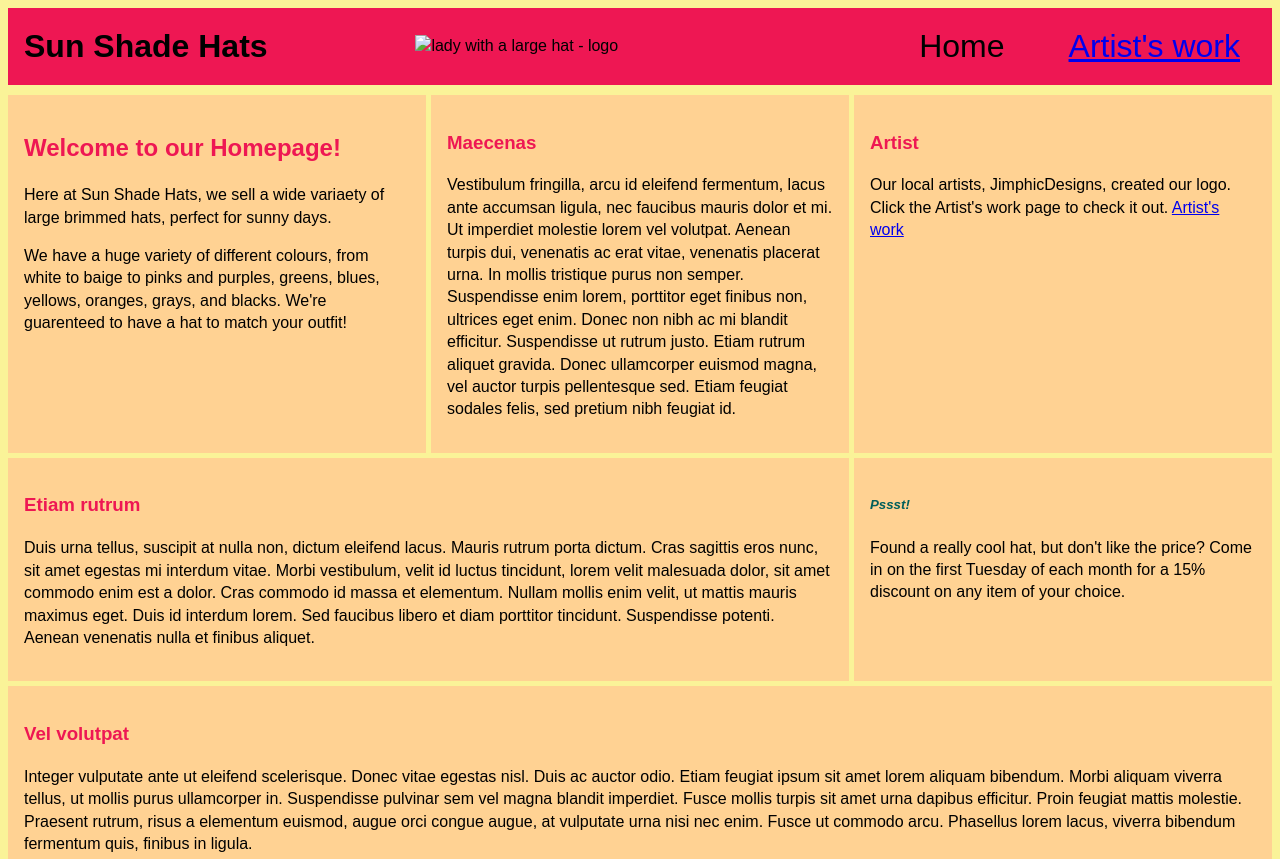
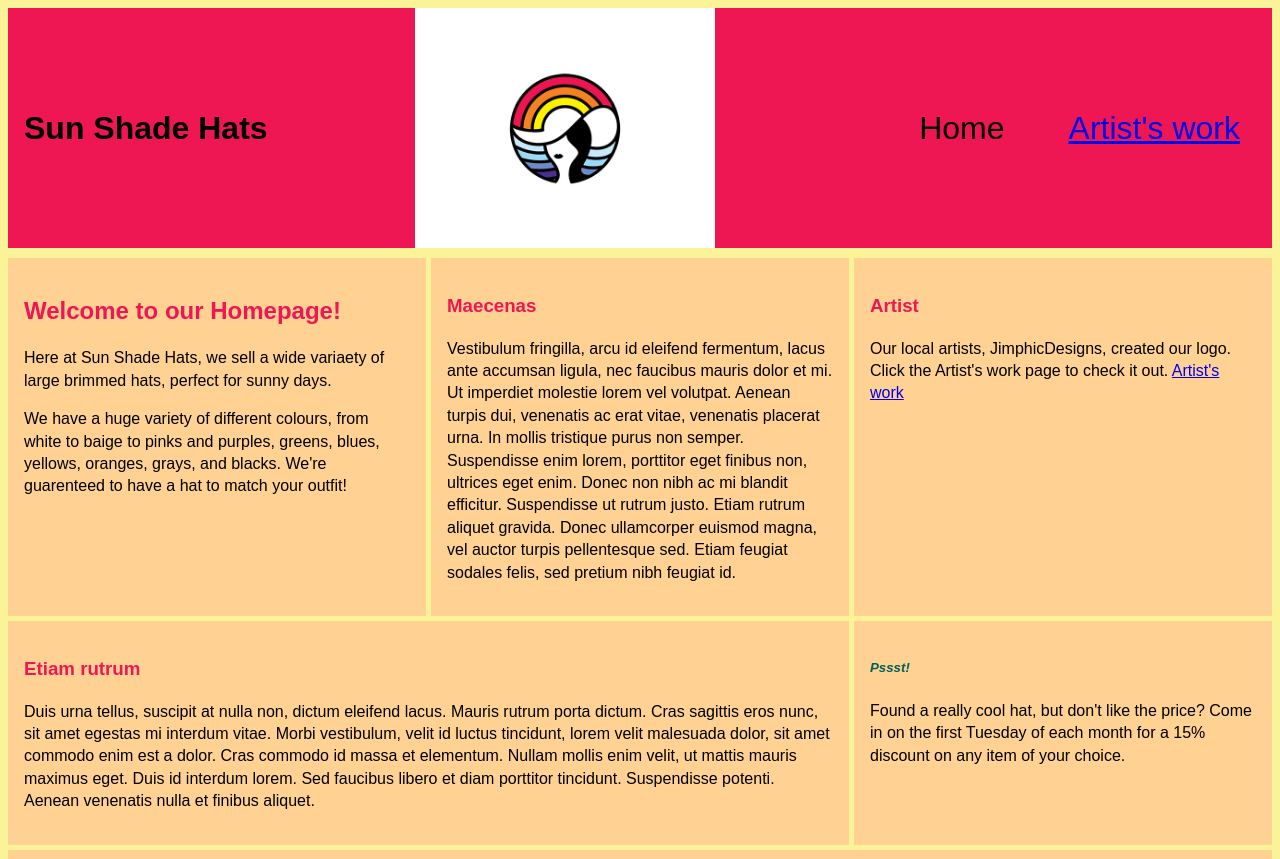
Before and after one commit to KSilver7/comp2081, a plain HTML site: page assignment-1/index.html in a window 1280 px wide. Shown: the top 859 px of the page. Drawn offline with Linux system fonts and the light colour scheme; the site is published under a folder, as on GitHub Pages, so addresses that start at the root find nothing.

Commit message:
fixed image path and removed height

```diff
--- a/assignment-1/index.html
+++ b/assignment-1/index.html
@@ -14,7 +14,7 @@
             <nav class="navbar">
                 <h1 class="s-name">Sun Shade Hats</h1>
                 <!--Include the logo-->
-                <img src="/assignment-1/img/06.png" alt="lady with a large hat - logo" width="300" heigh="300" class="logo navbar">
+                <img src="img/06.png" alt="lady with a large hat - logo" width="300" class="logo navbar">
                 <ul>
                     <li>Home</li>
                     <li><a href="https://logopond.com/JimphicDesigns/showcase/detail/308200">Artist's work</a></li>
```
